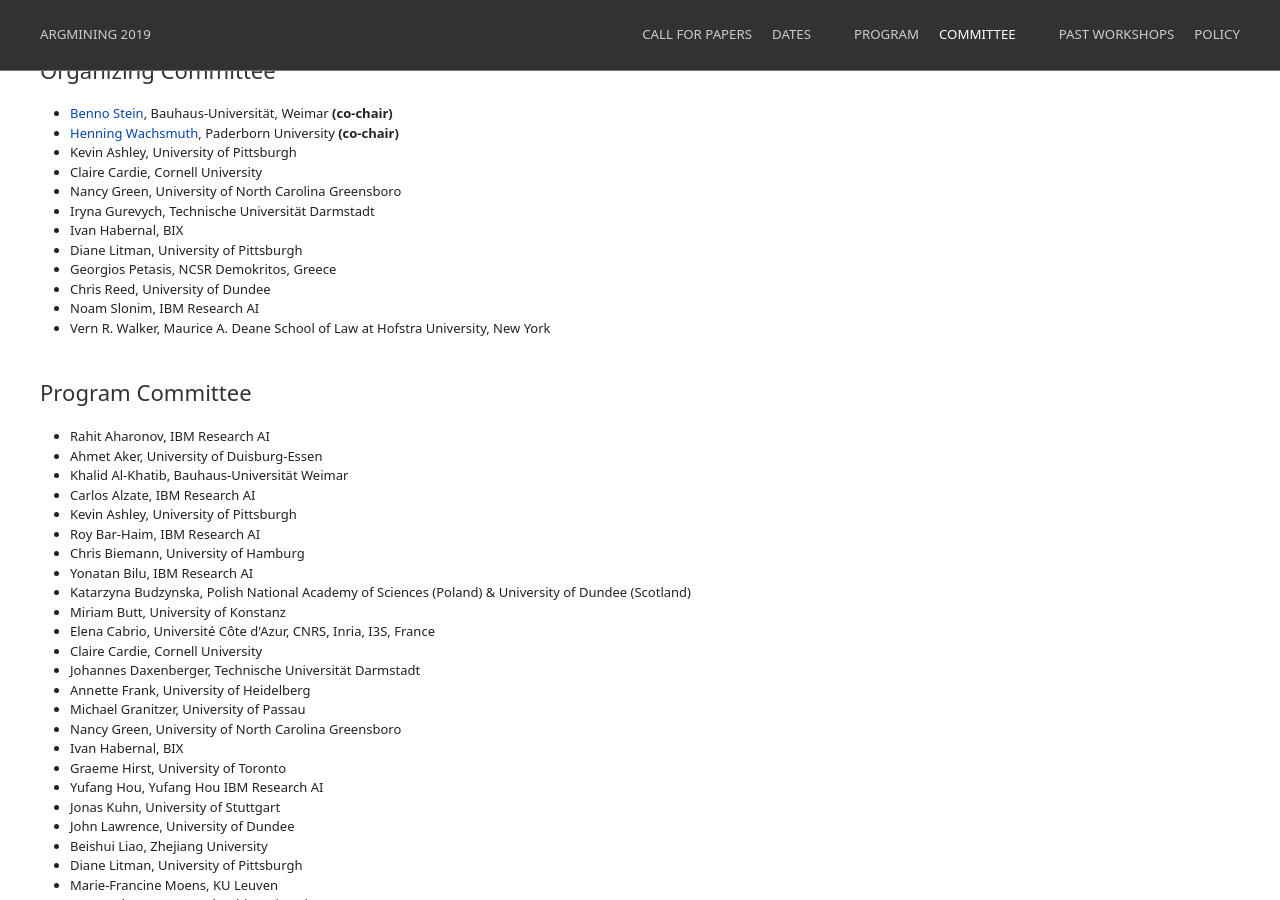
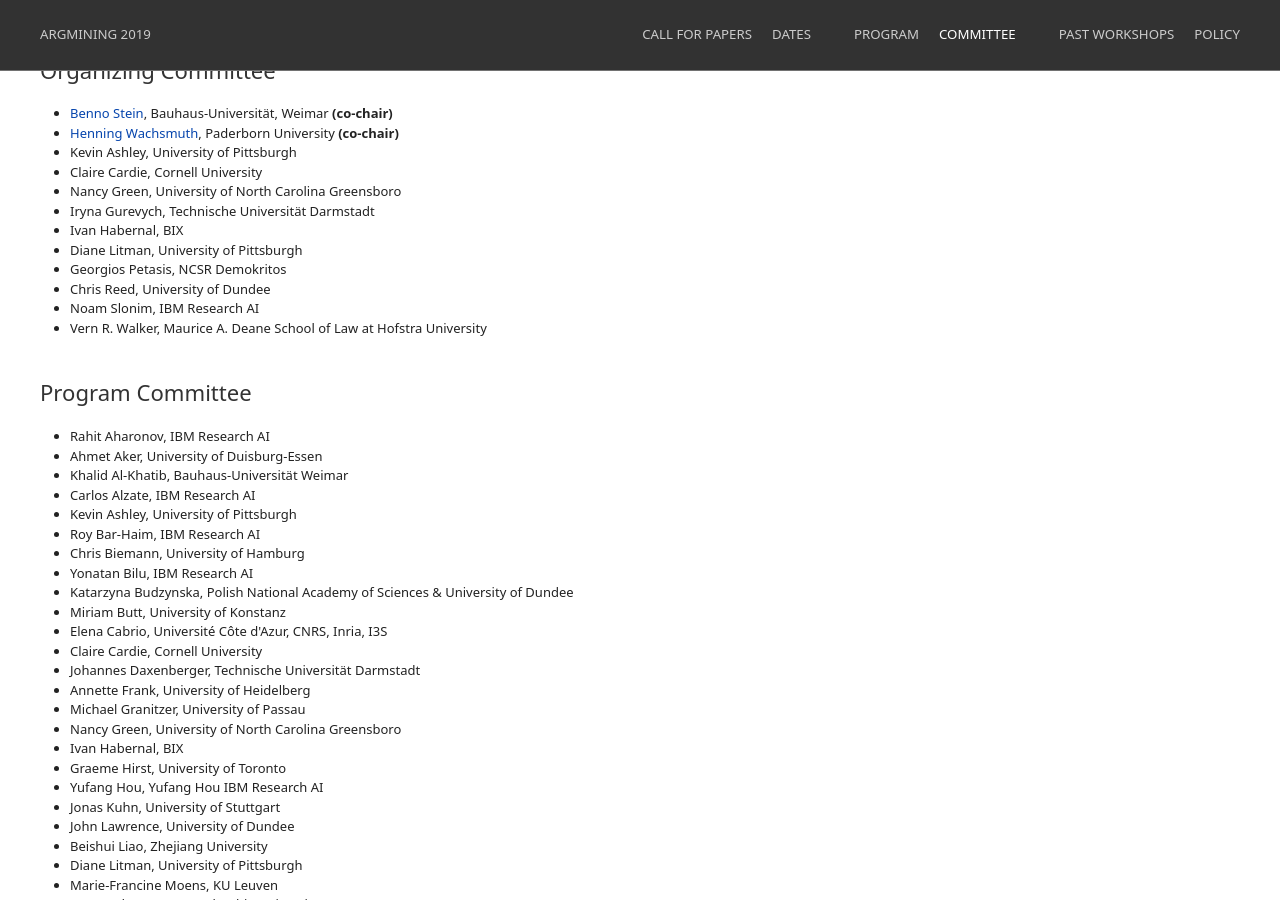
Before and after one commit to argmining19-webis-de/argmining19-webis-de.github.io, a Jekyll site: the page built from organizing-committee.html, in a window 1280 px wide and 900 px high, scrolled down 473 px. Built offline with Jekyll 4.4.1, drawn with Linux system fonts in a browser that asks for light colours; some of the changed text lies outside the part shown.

Commit message:
changed commi#ttee

```diff
--- a/organizing-committee.html
+++ b/organizing-committee.html
@@ -19,11 +19,11 @@ description: Committee
             <li>Iryna Gurevych, Technische Universität Darmstadt</li>
             <li>Ivan Habernal, BIX</li>
             <li>Diane Litman, University of Pittsburgh</li>
-            <li>Georgios Petasis, NCSR Demokritos, Greece</li>
+            <li>Georgios Petasis, NCSR Demokritos</li>
 
             <li>Chris Reed, University of Dundee</li>
             <li>Noam Slonim, IBM Research AI</li>
-            <li>Vern R. Walker,	Maurice A. Deane School of Law at Hofstra University, New York</li>
+            <li>Vern R. Walker,	Maurice A. Deane School of Law at Hofstra University</li>
         </ul>
         <h2>Program Committee</h2>
         <ul>
@@ -37,9 +37,9 @@ description: Committee
             <li>Chris Biemann, University of Hamburg</li>
             <li>Yonatan Bilu, IBM Research AI</li>
 
-            <li>Katarzyna Budzynska, Polish National Academy of Sciences (Poland) & University of Dundee (Scotland)</li>
+            <li>Katarzyna Budzynska, Polish National Academy of Sciences & University of Dundee</li>
             <li>Miriam	Butt, University of Konstanz</li>
-            <li>Elena Cabrio, Université Côte d'Azur, CNRS, Inria, I3S, France</li>
+            <li>Elena Cabrio, Université Côte d'Azur, CNRS, Inria, I3S</li>
             <li>Claire Cardie, Cornell University</li><!---->
             <li>Johannes Daxenberger, Technische Universität Darmstadt</li>
             <li>Annette Frank, University of Heidelberg</li>
@@ -58,22 +58,22 @@ description: Committee
             <li>Elena Musi, University of Liverpool</li>
             <li>Joonsuk Park, Williams College</li>
 
-            <li>Georgios Petasis, NCSR Demokritos, Greece</li><!---->
+            <li>Georgios Petasis, NCSR Demokritos</li><!---->
             <li>Peter Potash, Microsoft Research</li>
             <li>Olesya Razuvayevskaya, University of Cambridge</li>
 
             <li>Chris Reed, University of Dundee</li><!---->
-            <li>Ariel Rosenfeld, Bar-Ilan University, Israel</li>
+            <li>Ariel Rosenfeld, Bar-Ilan University</li>
             <li>Patrick Saint-Dizier, IRIT-CNRS</li>
             <li>Jodi Schneider, University of Illinois at Urbana-Champaign</li>
             <li>Noam Slonim, IBM Research AI</li>
             <li>Christian Stab,	Technische Universität Darmstadt</li>
             <li>Manfred Stede, University of Potsdam</li>
             <li>Nicolas Turenne, Université Paris-Est Marne-la-Vallée</li>
-            <li>Serena Villata,	CNRS, France</li>
+            <li>Serena Villata,	CNRS</li>
+            <li>Vern R. Walker,	Maurice A. Deane School of Law at Hofstra University</li><!---->
+            <li>Zhongyu Wei, Fudan University</li>
             <li>Adam Wyner, Swansea University</li>
-            <li>Vern R. Walker,	Maurice A. Deane School of Law at Hofstra University, New York</li><!---->
-            <li>Zhongyu Wei, Fudan University</li>
 
         </ul>
     </div>
```
